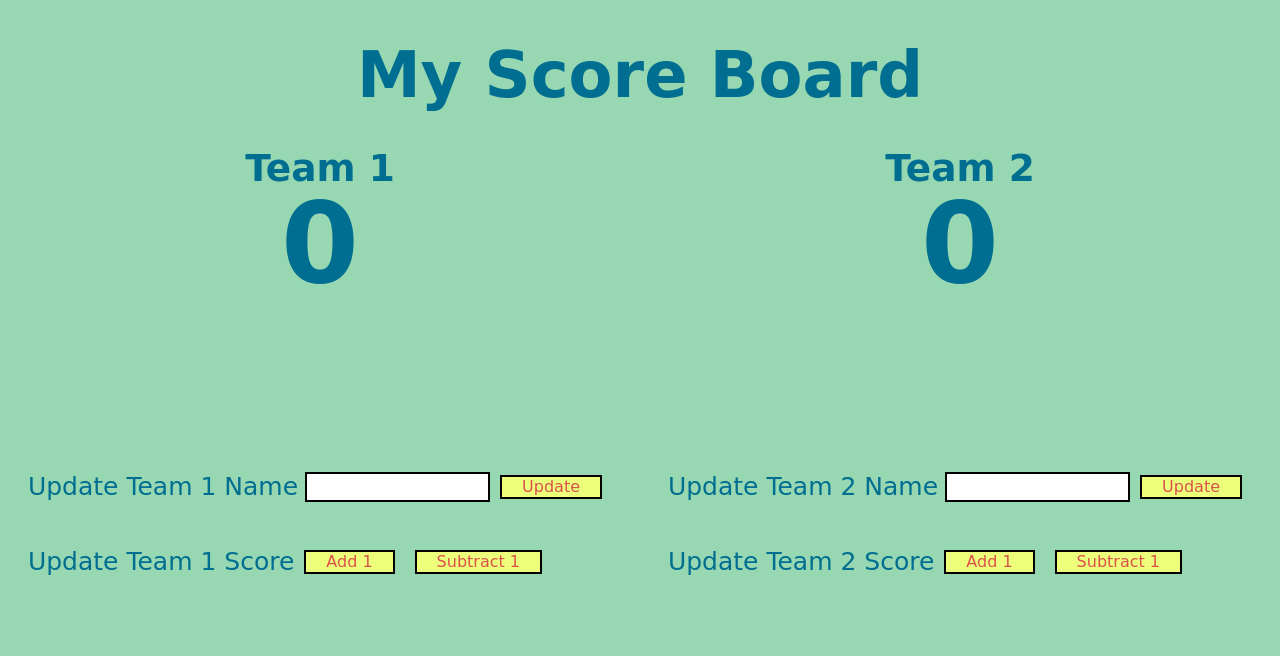
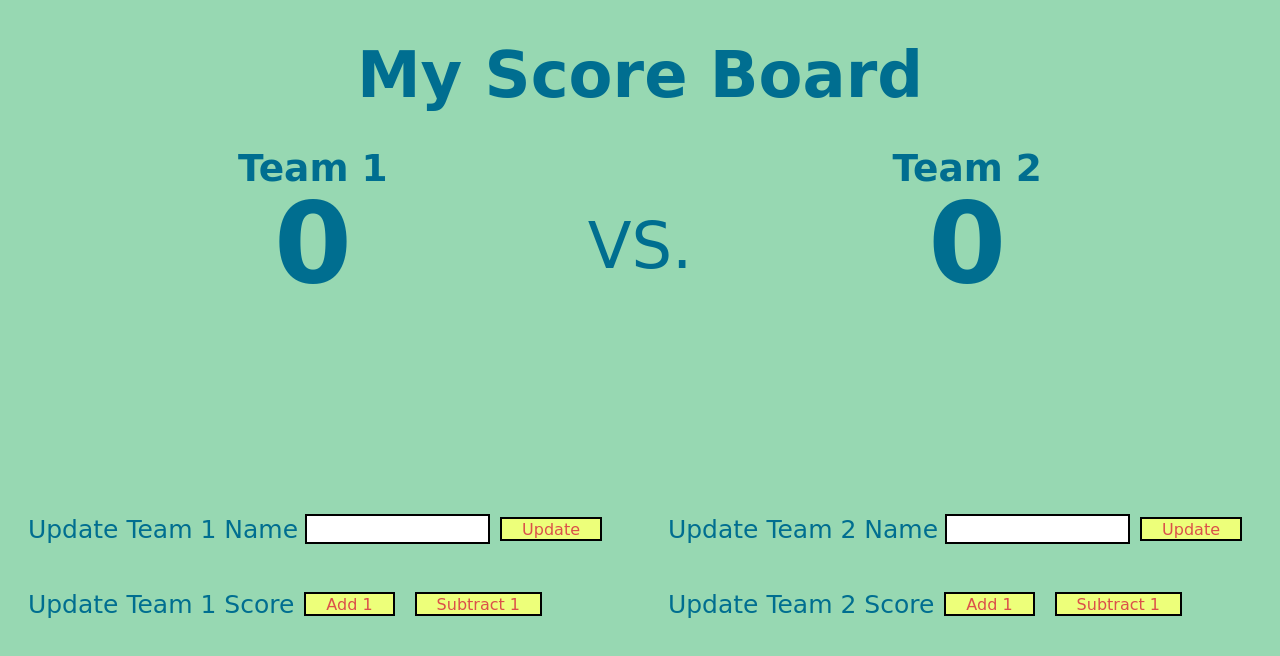
Before and after one commit to benjaminkent/scoreboard, a website: page public/index.html in a window 1280 px wide. Drawn offline with Linux system fonts and the light colour scheme; a web font is replaced by a local one.

Commit message:
added some more CSS

```diff
--- a/public/index.html
+++ b/public/index.html
@@ -18,6 +18,10 @@
     <section>
       <h2 class="team-1">Team 1</h2>
       <p class="score team-1-score">0</p>
+    </section>
+
+    <section class="vs">
+      <p>VS.</p>
     </section>
 
     <section>
--- a/public/screen.css
+++ b/public/screen.css
@@ -34,7 +34,7 @@ button {
 
 main {
   display: flex;
-  justify-content: space-around;
+  justify-content: center;
   padding-bottom: 150px;
 }
 
@@ -42,6 +42,11 @@ input {
   border: 2px solid black;
   height: 1.5rem;
   margin-left: 7px;
+}
+
+.vs {
+  font-size: 4rem;
+  padding: 0 200px;
 }
 
 p.score {
```
